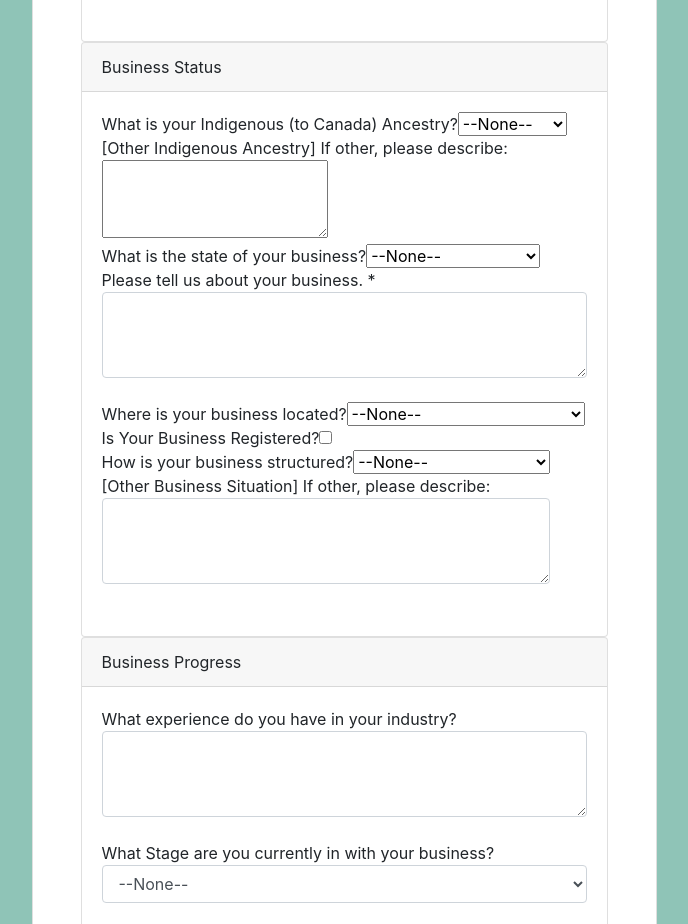
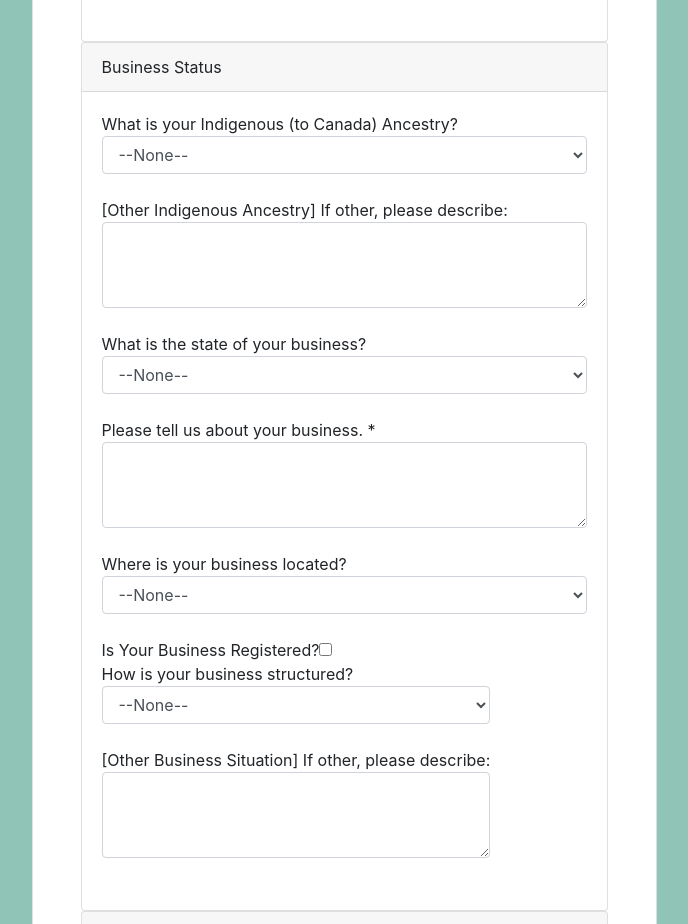
Before and after one commit to rilm/udgclient, a plain HTML site: page index.html in a window 1280 px wide. Shown: the part 1059-1983 px from the top of the page, without its empty margins (296-984 px from the left). Drawn offline with nearby package versions, Linux system fonts and the light colour scheme.

Commit message:
Update index.html

```diff
--- a/index.html
+++ b/index.html
@@ -72,16 +72,16 @@
                 Business Status
               </div>
               <div class="card-body">
-What is your Indigenous (to Canada) Ancestry?<select  id="00NOJ000004SAaF" name="00NOJ000004SAaF" title="Indigenous Ancestry"><option value="">--None--</option><option value="Status">Status</option>
+What is your Indigenous (to Canada) Ancestry?<select  id="00NOJ000004SAaF" name="00NOJ000004SAaF" title="Indigenous Ancestry" class="form-control"><option value="">--None--</option><option value="Status">Status</option>
 <option value="Inuit">Inuit</option>
 <option value="Métis">Métis</option>
 <option value="Non-Status">Non-Status</option>
 <option value="Other">Other</option>
 </select><br>
 
- [Other Indigenous Ancestry] If other, please describe:<textarea  id="00NOJ000004SAcg" name="00NOJ000004SAcg" rows="3" type="text" wrap="soft"></textarea><br>
+ [Other Indigenous Ancestry] If other, please describe:<textarea  id="00NOJ000004SAcg" name="00NOJ000004SAcg" rows="3" type="text" wrap="soft" class="form-control"></textarea><br>
 
-What is the state of your business?<select  id="00NOJ000004SAaH" name="00NOJ000004SAaH" title="State of Business"><option value="">--None--</option><option value="New Start Up">New Start Up</option>
+What is the state of your business?<select  id="00NOJ000004SAaH" name="00NOJ000004SAaH" title="State of Business" class="form-control"><option value="">--None--</option><option value="New Start Up">New Start Up</option>
 <option value="Expansion">Expansion</option>
 <option value="Acquisition">Acquisition</option>
 <option value="Maintenance/Repair">Maintenance/Repair</option>
@@ -90,7 +90,7 @@ What is the state of your business?<select  id="00NOJ000004SAaH" name="00NOJ0000
 
 Please tell us about your business. *<textarea  id="00NOJ000004SAcY" name="00NOJ000004SAcY" rows="3" type="text" wrap="soft" class="form-control" required></textarea><br>
 
-Where is your business located?<select  id="00NOJ000004SAa9" name="00NOJ000004SAa9" title="Business Location"><option value="">--None--</option><option value="New Brunswick">New Brunswick</option>
+Where is your business located?<select  id="00NOJ000004SAa9" name="00NOJ000004SAa9" title="Business Location" class="form-control"><option value="">--None--</option><option value="New Brunswick">New Brunswick</option>
 <option value="Prince Edward Island">Prince Edward Island</option>
 <option value="Nova Scotia">Nova Scotia</option>
 <option value="Newfoundland and Labrador">Newfoundland and Labrador</option>
@@ -98,7 +98,7 @@ Where is your business located?<select  id="00NOJ000004SAa9" name="00NOJ000004SA
 
 <label class="form-label">Is Your Business Registered?<input  id="00NOJ000004SAce" name="00NOJ000004SAce" type="checkbox" value="1" /><br>
 
-How is your business structured?<select  id="00NOJ000004SAaA" name="00NOJ000004SAaA" title="Business Structure"><option value="">--None--</option><option value="Sole Proprietorship">Sole Proprietorship</option>
+How is your business structured?<select  id="00NOJ000004SAaA" name="00NOJ000004SAaA" title="Business Structure" class="form-control"><option value="">--None--</option><option value="Sole Proprietorship">Sole Proprietorship</option>
 <option value="Partnership">Partnership</option>
 <option value="Incorporated Company">Incorporated Company</option>
 <option value="Other">Other</option>
```
